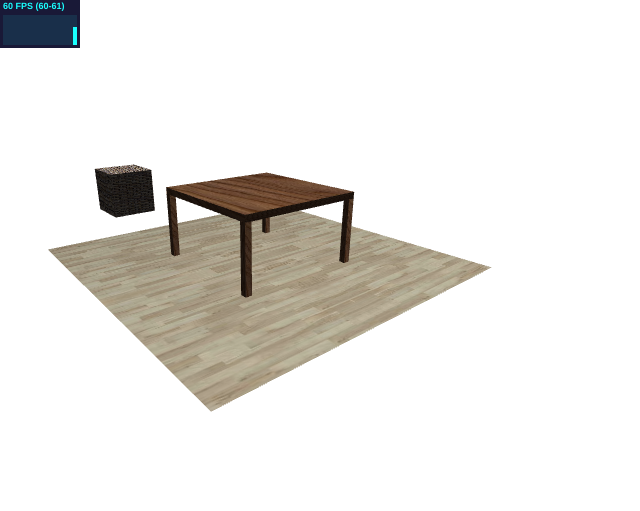
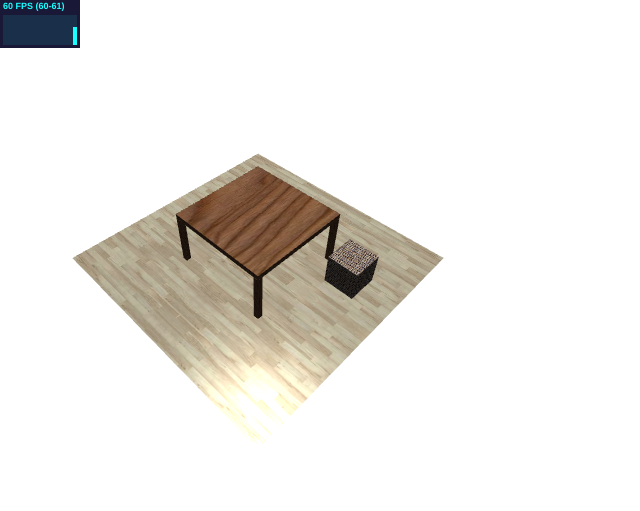
Before and after one commit to hammerc/dou3d-ts, a website: page examples/learningNotes/lesson_7/index.html in a window 1280 px wide. Shown: the whole page, without its empty margins (0-640 px from the left). Drawn offline with Linux system fonts and the light colour scheme.

Commit message:
bug修复

```diff
--- a/examples/learningNotes/lesson_7/index.html
+++ b/examples/learningNotes/lesson_7/index.html
@@ -491,7 +491,7 @@
             glMatrix.mat4.perspective(pwgl.projectionMatrix, 60 * Math.PI / 180, gl.viewportWidth / gl.viewportHeight, 0.1, 100);
             // 初始化模型视图矩阵
             glMatrix.mat4.identity(pwgl.modelViewMatrix);
-            glMatrix.mat4.lookAt(pwgl.modelViewMatrix, [8, 5, -10], [0, 0, 0], [0, 1, 0]);
+            glMatrix.mat4.lookAt(pwgl.modelViewMatrix, [8, 12, 8], [0, 0, 0], [0, 1, 0]);
 
             uploadModelViewMatrixToShader();
             uploadProjectionMatrixToShader();
@@ -539,7 +539,8 @@
 
         function uploadNormalMatrixToShader() {
             var normalMatrix = glMatrix.mat3.create();
-            glMatrix.mat3.normalFromMat4(normalMatrix, pwgl.modelViewMatrix);
+            glMatrix.mat3.fromMat4(normalMatrix, pwgl.modelViewMatrix);
+            glMatrix.mat3.invert(normalMatrix, normalMatrix);
             glMatrix.mat3.transpose(normalMatrix, normalMatrix);
             gl.uniformMatrix3fv(pwgl.uniformNormalMatrixLoc, false, normalMatrix);
         }
```
Also changed, not shown: examples/learningNotes/lesson_6/index.html (+2 -1 lines).
